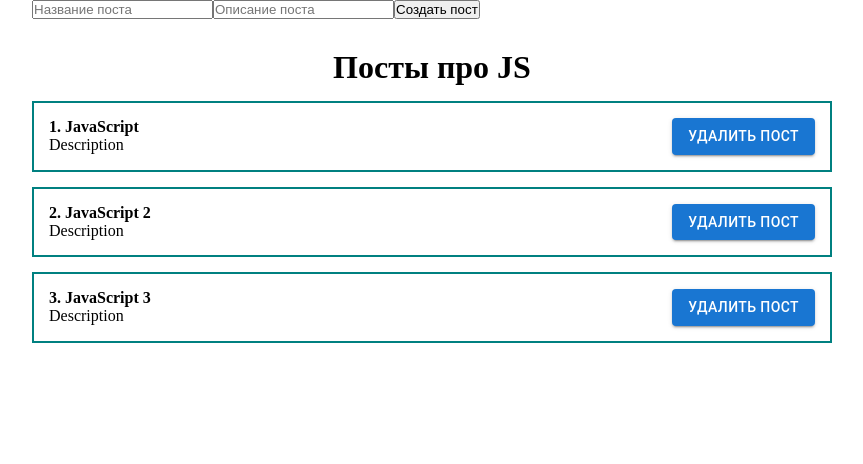
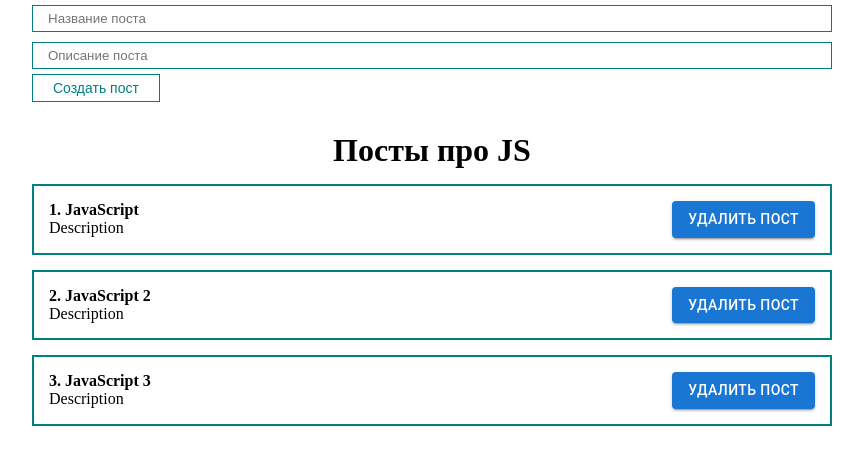
Before and after one commit to Warex1000/react_app, a React (Create React App) app: page / in a window 1280 px wide. Shown: the top 464 px of the page, without its empty margins (208-1071 px from the left). Built offline with nearby package versions, Linux system fonts and the light colour scheme.

Commit message:
My React App study 2

```diff
--- a/src/App.js
+++ b/src/App.js
@@ -1,9 +1,11 @@
-import React, {useState} from "react";
+import React, {useRef, useState} from "react";
 import Counter from "./components/Counter";
 import ClassCounter from "./components/ClassCounter";
 import './styles/App.css';
 import PostItem from "./components/PostItem";
 import PostList from "./components/PostList";
+import MyButton from "./components/UI/button/MyButton";
+import MyInput from "./components/UI/input/MyInput";
 
 function App() {
     const [posts, setPosts] = useState([
@@ -18,18 +20,38 @@ function App() {
     //     {id: 3, title: 'Python 3', body: "Description"},
     // ])
 
-  return (
+    const [title, setTitle] = useState('')
+    const bodyInputRef = useRef();
+
+    const addNewPost = (e) => {
+        e.preventDefault()
+        console.log(title)
+        console.log(bodyInputRef.current.value)
+    }
+
+    return (
     <div className="App">
         <form>
-            <input type="text" placeholder="Название поста"/>
-            <input type="text" placeholder="Описание поста"/>
-            <button>Создать пост</button>
+            {/*Управляемый компонент*/}
+            <MyInput
+                value={title}
+                onChange={e => setTitle(e.target.value)}
+                type="text"
+                placeholder="Название поста"
+            />
+            {/*Не управляемый/Не контролируемый*/}
+            <MyInput
+                ref={bodyInputRef}
+                type="text"
+                placeholder="Описание поста"
+            />
+            <MyButton onClick={addNewPost}>Создать пост</MyButton>
         </form>
         <PostList posts={posts} title="Посты про JS"/>
         {/*<PostList posts={posts2} title="Посты про Python"/>*/}
     </div>
-  );
-}
+    );
+    }
 
 export default App;
 
--- a/src/components/UI/button/MyButton.jsx
+++ b/src/components/UI/button/MyButton.jsx
@@ -1,9 +1,10 @@
 import React from "react";
+import classes from './MyButton.module.css';
 
-const MyButton = (props) => {
+const MyButton = ({children, ...props}) => {
     return (
-        <button>
-
+        <button {...props} className={classes.myBtn}>
+            {children}
         </button>
     );
 };
--- a/src/components/UI/button/MyButton.module.css
+++ b/src/components/UI/button/MyButton.module.css
@@ -1 +1,12 @@
+.myBtn {
+    padding: 5px 20px;
+    color: teal;
+    font-size: 14px;
+    background: transparent;
+    border: 1px solid teal;
+    cursor: pointer;
+}
+
+
+
 /*43:20*/
--- /dev/null
+++ b/src/components/UI/input/MyInput.jsx
@@ -0,0 +1,10 @@
+import React from "react";
+import classes from './MyInput.module.css';
+
+const MyInput = React.forwardRef((props, ref) => {
+    return (
+        <input ref={ref} className={classes.myInput} {...props}/>
+    );
+});
+
+export default MyInput
--- /dev/null
+++ b/src/components/UI/input/MyInput.module.css
@@ -0,0 +1,6 @@
+.myInput {
+    width: 100%;
+    padding: 5px 15px;
+    margin: 5px 0;
+    border: 1px solid teal;
+}
```
